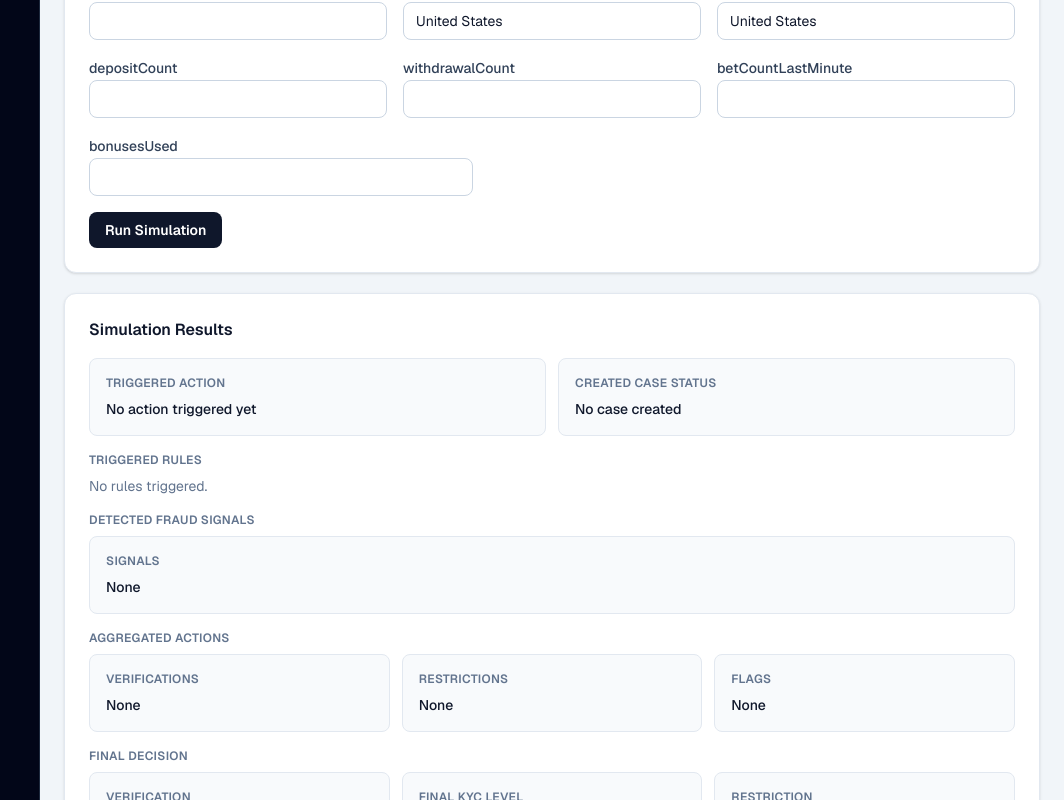
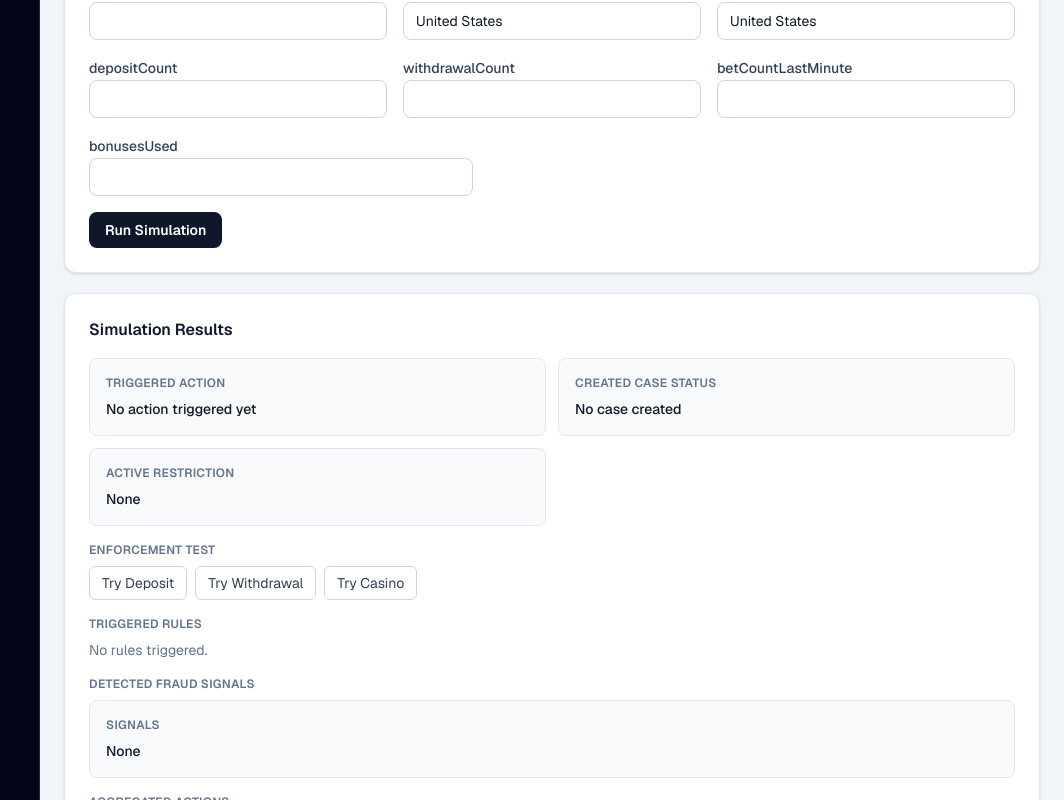
Before and after one commit to ptsportsbookcom-sudo/risk-kyc, a Next.js app: page /simulator in a window 1280 px wide. Shown: the part 441-1241 px from the top of the page, without its empty margins (216-1280 px from the left). Built offline with nearby package versions, Linux system fonts and the light colour scheme.

Commit message:
implement enforcement layer for blocking player actions

```diff
--- a/app/(admin)/review/page.tsx
+++ b/app/(admin)/review/page.tsx
@@ -7,6 +7,7 @@ import {
   useKycCases,
   VerificationType,
 } from "@/app/components/kyc-cases-context";
+import { usePlayers } from "@/app/components/players-context";
 
 function statusClass(status: ReviewStatus) {
   if (status === "Approved") {
@@ -35,6 +36,7 @@ function restrictionClass(restriction: string) {
 export default function ReviewPage() {
   const router = useRouter();
   const { cases, updateCaseStatus } = useKycCases();
+  const { getPlayerById } = usePlayers();
   const [statusFilter, setStatusFilter] = useState<"All" | ReviewStatus>("All");
   const [verificationFilter, setVerificationFilter] = useState<
     "All" | VerificationType
@@ -163,7 +165,8 @@ export default function ReviewPage() {
             </thead>
             <tbody className="divide-y divide-slate-100 bg-white">
               {filteredRows.map((row) => {
-                const resolvedRestrictions = row.restrictions ?? [];
+                const player = getPlayerById(row.userId);
+                const resolvedRestriction = player?.restriction ?? row.restrictions?.[0] ?? null;
                 return (
                 <tr
                   key={row.id}
@@ -207,19 +210,14 @@ export default function ReviewPage() {
                     {row.createdDate}
                   </td>
                   <td className="px-4 py-3 text-sm">
-                    {resolvedRestrictions.length > 0 ? (
-                      <div className="flex flex-wrap gap-1.5">
-                        {resolvedRestrictions.map((restriction) => (
-                          <span
-                            key={restriction}
-                            className={`inline-flex rounded-full px-2.5 py-1 text-xs font-semibold ${restrictionClass(
-                              restriction
-                            )}`}
-                          >
-                            {restriction}
-                          </span>
-                        ))}
-                      </div>
+                    {resolvedRestriction ? (
+                      <span
+                        className={`inline-flex rounded-full px-2.5 py-1 text-xs font-semibold ${restrictionClass(
+                          resolvedRestriction
+                        )}`}
+                      >
+                        Restriction: {resolvedRestriction}
+                      </span>
                     ) : (
                       <span className="text-slate-500">None</span>
                     )}
--- a/app/(admin)/simulator/page.tsx
+++ b/app/(admin)/simulator/page.tsx
@@ -5,6 +5,7 @@ import {
   useKycCases,
   VerificationType,
 } from "@/app/components/kyc-cases-context";
+import { canUserPerformAction } from "@/app/components/enforcement";
 import { runRulesEngine } from "@/app/components/rules-engine";
 import { usePlayers } from "@/app/components/players-context";
 import { EventType, RestrictionType, useRules } from "@/app/components/rules-context";
@@ -21,6 +22,7 @@ type SimulationResult = {
   finalRestriction: string;
   finalFlags: string;
   detectedFraudSignals: string;
+  activeRestriction: string;
 };
 
 const initialResult: SimulationResult = {
@@ -35,6 +37,7 @@ const initialResult: SimulationResult = {
   finalRestriction: "None",
   finalFlags: "None",
   detectedFraudSignals: "None",
+  activeRestriction: "None",
 };
 
 export default function SimulatorPage() {
@@ -59,6 +62,7 @@ export default function SimulatorPage() {
   const [odds, setOdds] = useState("");
   const [isLive, setIsLive] = useState(false);
   const [result, setResult] = useState<SimulationResult>(initialResult);
+  const [actionCheckResult, setActionCheckResult] = useState("");
 
   const runSimulation = (event: FormEvent<HTMLFormElement>) => {
     event.preventDefault();
@@ -135,7 +139,9 @@ export default function SimulatorPage() {
           engineResult.detectedFraudSignals.length > 0
             ? engineResult.detectedFraudSignals.join(", ")
             : "None",
+        activeRestriction: engineResult.finalDecision.restriction ?? "None",
       });
+      setActionCheckResult("");
       return;
     }
 
@@ -215,7 +221,22 @@ export default function SimulatorPage() {
         engineResult.detectedFraudSignals.length > 0
           ? engineResult.detectedFraudSignals.join(", ")
           : "None",
+      activeRestriction: engineResult.finalDecision.restriction ?? "None",
     });
+    setActionCheckResult("");
+  };
+
+  const tryAction = (action: "deposit" | "withdrawal" | "casino") => {
+    const restriction =
+      result.activeRestriction !== "None"
+        ? (result.activeRestriction as RestrictionType)
+        : null;
+    const allowed = canUserPerformAction({ restriction }, action);
+    setActionCheckResult(
+      allowed
+        ? "Allowed"
+        : `Blocked due to ${restriction ?? "restriction"}`
+    );
   };
 
   return (
@@ -472,6 +493,39 @@ export default function SimulatorPage() {
         <div className="mt-4 grid gap-3 sm:grid-cols-2">
           <ResultItem label="Triggered action" value={result.triggeredAction} />
           <ResultItem label="Created case status" value={result.createdCaseStatus} />
+          <ResultItem label="Active Restriction" value={result.activeRestriction} />
+        </div>
+
+        <div className="mt-4">
+          <p className="text-xs font-semibold uppercase tracking-wide text-slate-500">
+            Enforcement Test
+          </p>
+          <div className="mt-2 flex flex-wrap gap-2">
+            <button
+              type="button"
+              onClick={() => tryAction("deposit")}
+              className="rounded-md border border-slate-300 px-3 py-1.5 text-sm text-slate-700"
+            >
+              Try Deposit
+            </button>
+            <button
+              type="button"
+              onClick={() => tryAction("withdrawal")}
+              className="rounded-md border border-slate-300 px-3 py-1.5 text-sm text-slate-700"
+            >
+              Try Withdrawal
+            </button>
+            <button
+              type="button"
+              onClick={() => tryAction("casino")}
+              className="rounded-md border border-slate-300 px-3 py-1.5 text-sm text-slate-700"
+            >
+              Try Casino
+            </button>
+          </div>
+          {actionCheckResult ? (
+            <p className="mt-2 text-sm font-medium text-slate-700">{actionCheckResult}</p>
+          ) : null}
         </div>
 
         <div className="mt-4">
--- /dev/null
+++ b/app/components/enforcement.ts
@@ -0,0 +1,24 @@
+"use client";
+
+import { RestrictionType } from "@/app/components/rules-context";
+
+export type ActionType = "deposit" | "withdrawal" | "casino" | "sports";
+
+export function canUserPerformAction(
+  player: { restriction: RestrictionType | null } | null | undefined,
+  action: ActionType
+) {
+  const restriction = player?.restriction ?? null;
+
+  if (restriction === "Full Account Block") return false;
+  if (restriction === "Deposit Block" && action === "deposit") return false;
+  if (restriction === "Withdrawal Block" && action === "withdrawal") return false;
+  if (
+    restriction === "Casino Block" &&
+    (action === "casino" || action === "sports")
+  ) {
+    return false;
+  }
+
+  return true;
+}
--- a/app/components/players-context.tsx
+++ b/app/components/players-context.tsx
@@ -16,6 +16,7 @@ export type Player = {
   username: string;
   kycLevel: KycLevel;
   limits: PlayerLimits;
+  restriction: RestrictionType | null;
   restrictions: RestrictionType[];
   flags: string[];
   deviceCount: number;
@@ -126,6 +127,7 @@ export function PlayersProvider({ children }: { children: ReactNode }) {
         ? parsedPlayers.map((player) => ({
             ...player,
             limits: getLimitsForLevel(player.kycLevel),
+            restriction: (player.restriction as RestrictionType | null) ?? null,
             restrictions: Array.isArray(player.restrictions) ? player.restrictions : [],
             flags: Array.isArray(player.flags) ? player.flags : [],
             deviceCount: Number(player.deviceCount ?? 1),
@@ -163,6 +165,7 @@ export function PlayersProvider({ children }: { children: ReactNode }) {
       username: input.username,
       kycLevel: "L0",
       limits: getLimitsForLevel("L0"),
+      restriction: null,
       restrictions: [],
       flags: [],
       deviceCount: 1,
@@ -196,6 +199,7 @@ export function PlayersProvider({ children }: { children: ReactNode }) {
       username: input.username || current.username,
       kycLevel: nextLevel,
       limits: getLimitsForLevel(nextLevel),
+      restriction: input.restrictions[0] ?? current.restriction,
       restrictions: mergedRestrictions,
       flags: mergedFlags,
       deviceCount: input.playerSnapshot?.deviceCount ?? current.deviceCount,
--- a/app/player/actions/page.tsx
+++ b/app/player/actions/page.tsx
@@ -3,10 +3,25 @@
 import Link from "next/link";
 import { useRouter } from "next/navigation";
 import { useState } from "react";
+import { canUserPerformAction } from "@/app/components/enforcement";
 import { useKycCases } from "@/app/components/kyc-cases-context";
 import { usePlayers } from "@/app/components/players-context";
+import { RestrictionType } from "@/app/components/rules-context";
 
 type PlayerAction = "Deposit" | "Withdraw" | "Play Casino";
+const restrictionValues: RestrictionType[] = [
+  "Deposit Block",
+  "Withdrawal Block",
+  "Casino Block",
+  "Full Account Block",
+];
+
+function toRestrictionType(value: string | null | undefined): RestrictionType | null {
+  if (!value) return null;
+  return restrictionValues.includes(value as RestrictionType)
+    ? (value as RestrictionType)
+    : null;
+}
 
 export default function PlayerActionsPage() {
   const router = useRouter();
@@ -17,12 +32,13 @@ export default function PlayerActionsPage() {
 
   const pendingCase = cases.find((item) => item.status === "Pending");
   const player = pendingCase ? getPlayerById(pendingCase.userId) : undefined;
-  const restrictions = player?.restrictions ?? pendingCase?.restrictions ?? [];
+  const restriction: RestrictionType | null =
+    player?.restriction ?? toRestrictionType(pendingCase?.restrictions?.[0]);
 
   const tryAction = (action: PlayerAction) => {
     setMessage("");
 
-    if (action === "Withdraw" && restrictions.includes("Withdrawal Block")) {
+    if (!canUserPerformAction({ restriction }, "withdrawal") && action === "Withdraw") {
       setMessage("Action blocked: Complete verification to withdraw.");
       router.push(
         "/player?reason=Complete%20verification%20to%20withdraw"
@@ -30,13 +46,13 @@ export default function PlayerActionsPage() {
       return;
     }
 
-    if (action === "Deposit" && restrictions.includes("Deposit Block")) {
+    if (!canUserPerformAction({ restriction }, "deposit") && action === "Deposit") {
       setMessage("Action blocked: Complete verification to deposit.");
       router.push("/player?reason=Complete%20verification%20to%20deposit");
       return;
     }
 
-    if (action === "Play Casino" && restrictions.includes("Casino Block")) {
+    if (!canUserPerformAction({ restriction }, "casino") && action === "Play Casino") {
       setMessage("Action blocked: Complete verification to play casino.");
       router.push("/player?reason=Complete%20verification%20to%20play%20casino");
       return;
```
